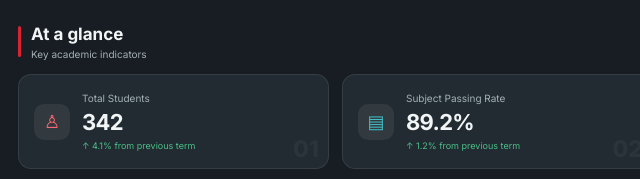
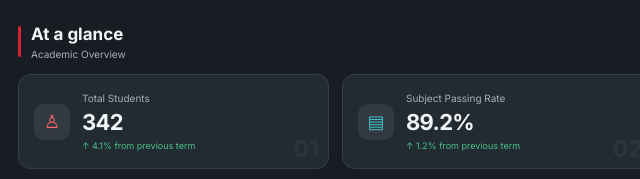
Before and after one commit to Jeremy2358/BSUniSync, a plain HTML site: page index.html in a window 1280 px wide. Shown: the part 237-416 px from the top of the page, 264-904 px from the left. Drawn offline with nearby package versions, Linux system fonts and the light colour scheme.

Commit message:
Update index.html

```diff
--- a/index.html
+++ b/index.html
@@ -109,7 +109,7 @@
         </div>
 
         <div class="section-heading">
-          <div><span class="section-mark"></span><h2>At a glance</h2><small>Key academic indicators</small></div>
+          <div><span class="section-mark"></span><h2>At a glance</h2><small>Academic Overview</small></div>
           <span class="muted-text" id="lastUpdated">Updated just now</span>
         </div>
 
```
